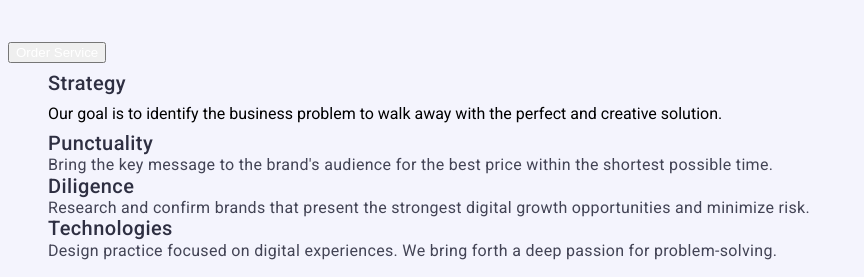
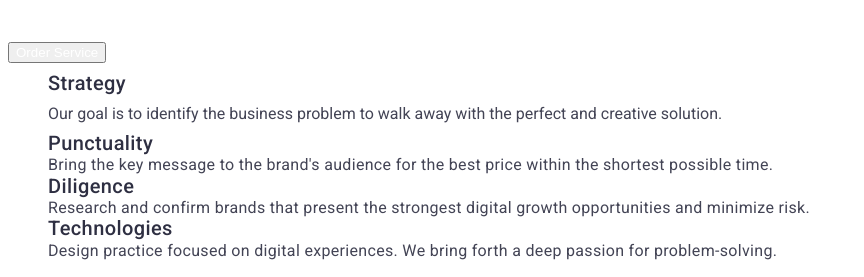
Before and after one commit to OleksiiChiiachenko/goit-markup-hw-02, a plain HTML site: page index.html in a window 1280 px wide. Shown: the part 292-569 px from the top of the page, without its empty margins (0-864 px from the left). Drawn offline with Linux system fonts and the light colour scheme.

Commit message:
fixed body color and bg color

```diff
--- a/css/styles.css
+++ b/css/styles.css
@@ -46,9 +46,9 @@
 
 
 body {
-    background-color: var(--light-bg-color);
+    background-color: var(--primary-text-white-color);
     font-family: Roboto, sans-serif;
-
+    color: #434455
 }
 
 
```
